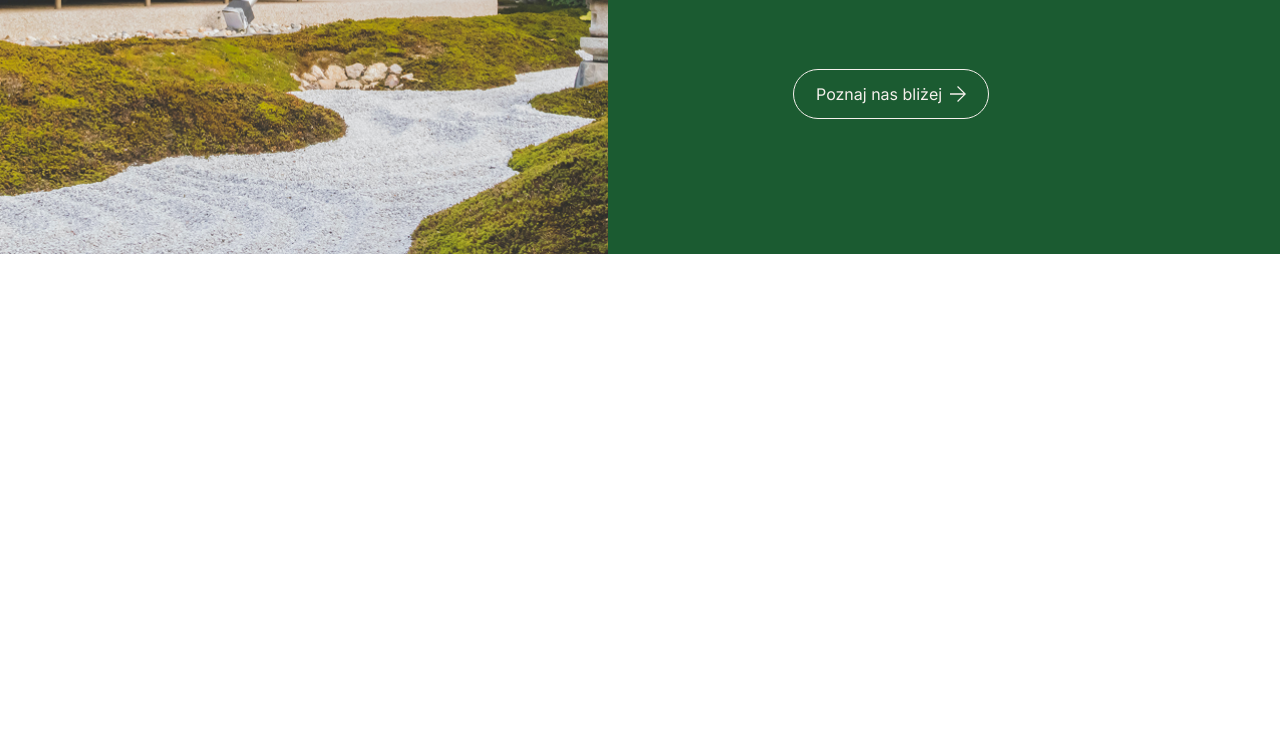
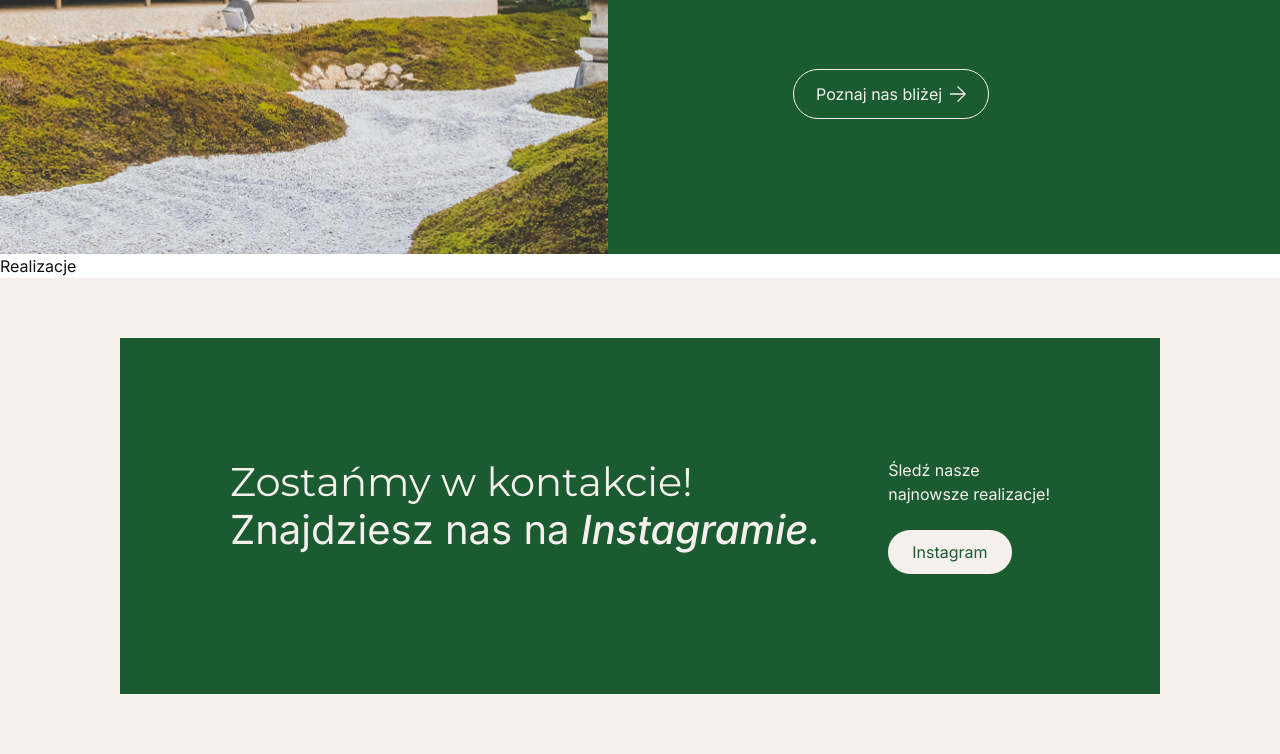
Before and after one commit to INJOKER11/adRespect-Test, a website built with Vite: page index.html in a window 1280 px wide. Shown: the part 2237-2991 px from the top of the page. Before the commit the page ends 2491 px from the top, so only its background shows below. Built offline with nearby package versions, Linux system fonts and the light colour scheme.

Commit message:
add kontakt section

```diff
--- a/index.html
+++ b/index.html
@@ -292,7 +292,35 @@
         </div>
       </section>
 
+      <!--      realizacje-->
+      <section>Realizacje</section>
 
+      <!--      kontakt-->
+      <section class="bg-grey py-15">
+        <div
+          class="bg-primary mx-auto flex w-full max-w-260 justify-between px-27.5 py-30"
+        >
+          <h2 class="text-grey text-[40px] leading-[120%] font-normal">
+            <span class="font-[family-name:var(--font-montserrat)]"
+              >Zostańmy w kontakcie!</span
+            ><br />
+            Znajdziesz nas na
+            <span class="font-medium italic">Instagramie.</span>
+          </h2>
+
+          <div class="flex flex-col gap-6">
+            <p class="text-grey text-[16px] font-normal">
+              Śledź nasze<br />
+              najnowsze realizacje!
+            </p>
+            <button
+              class="text-primary bg-grey w-fit cursor-pointer rounded-full px-6 py-2.5"
+            >
+              Instagram
+            </button>
+          </div>
+        </div>
+      </section>
     </main>
 
     <footer></footer>
```
